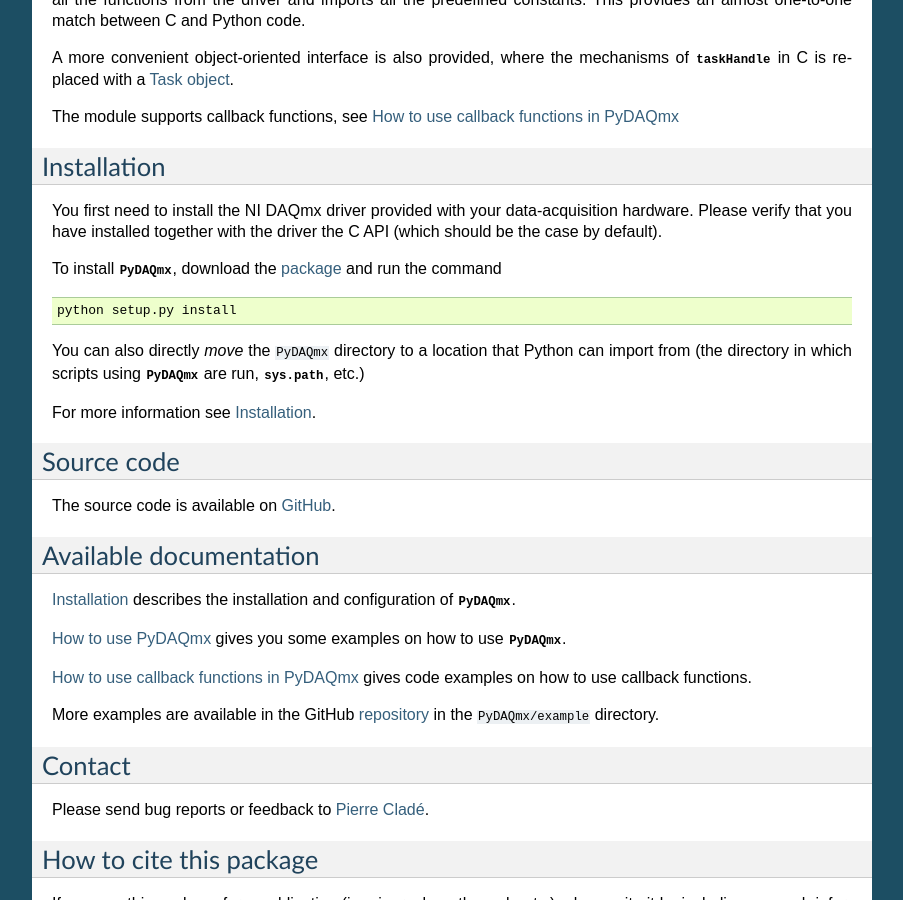
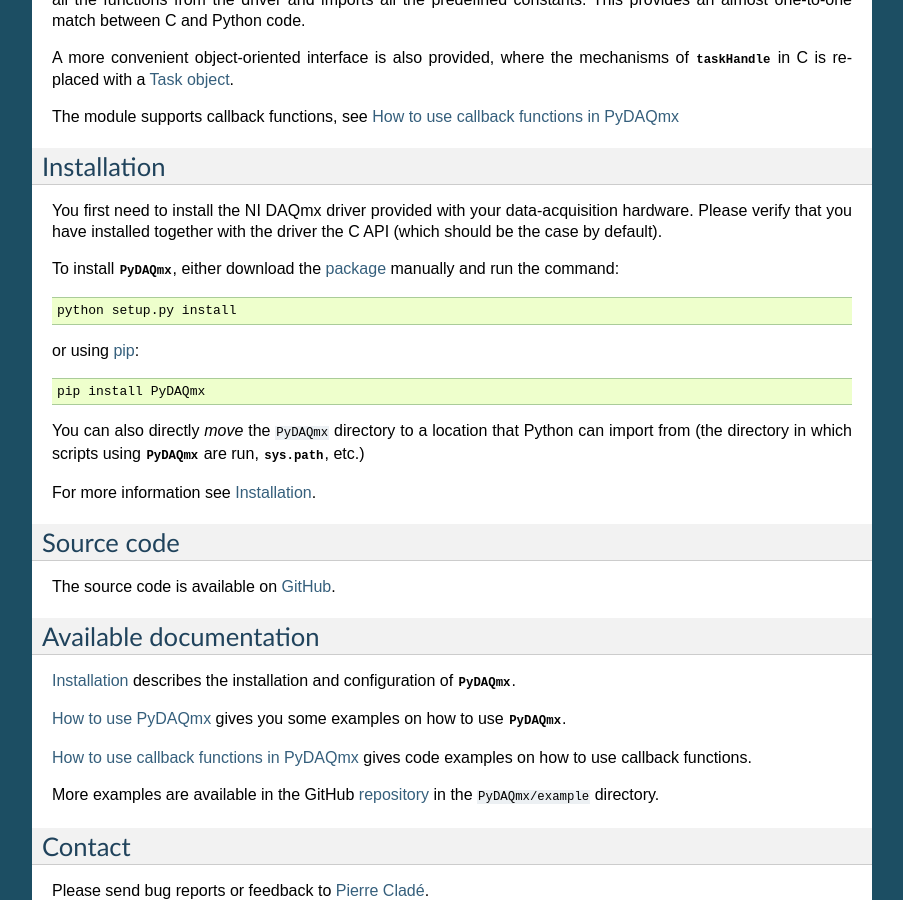
Before and after one commit to clade/PyDAQmx, a Sphinx documentation site: the page built from doc/index.rst, in a window 1280 px wide and 900 px high, scrolled down 380 px. Shown: the whole window, without its empty margins (198-1101 px from the left). Built offline with Sphinx 7.4.7, drawn with Linux system fonts in a browser that asks for light colours; formulas are drawn with MathJax 3.

Commit message:
Mention pip as a possible installation method

```diff
--- a/doc/index.rst
+++ b/doc/index.rst
@@ -28,11 +28,18 @@
 data-acquisition hardware. Please verify that you have installed together with
 the driver the C API (which should be the case by default).
 
-To install :mod:`PyDAQmx`, download the `package`_ and run the command
+To install :mod:`PyDAQmx`, either download the `package`_ manually and run the
+command:
 
 .. code-block:: sh
 
     python setup.py install
+
+or using `pip <http://www.pip-installer.org/>`_:
+
+.. code-block:: sh
+
+    pip install PyDAQmx
 
 You can also directly *move* the :file:`PyDAQmx` directory to a location that
 Python can import from (the directory in which scripts using :mod:`PyDAQmx` are
```
Also changed, not shown: doc/installation.rst (+8 -1 lines).
